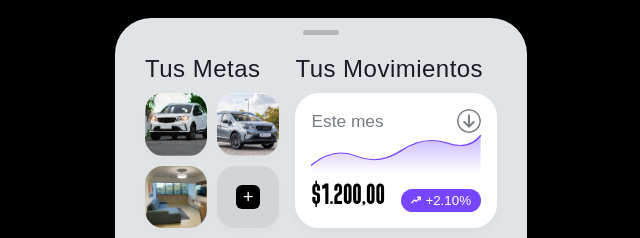
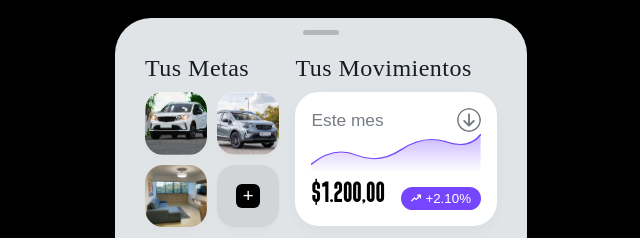
Before and after one commit to soygeann/metafy, a plain HTML site: page index.html in a window 1280 px wide. Shown: the part 408-646 px from the top of the page, 319-959 px from the left. Drawn offline with Linux system fonts and the light colour scheme.

Commit message:
Update style.css

```diff
--- a/style.css
+++ b/style.css
@@ -486,6 +486,7 @@ body {
     /* text-transform: uppercase; */
     letter-spacing: 0.02em;
     font-weight: 100;
+    font-family: 'Boruino';
 }
 
 /* --- FILA SUPERIOR: GRID LAYOUT --- */
```
